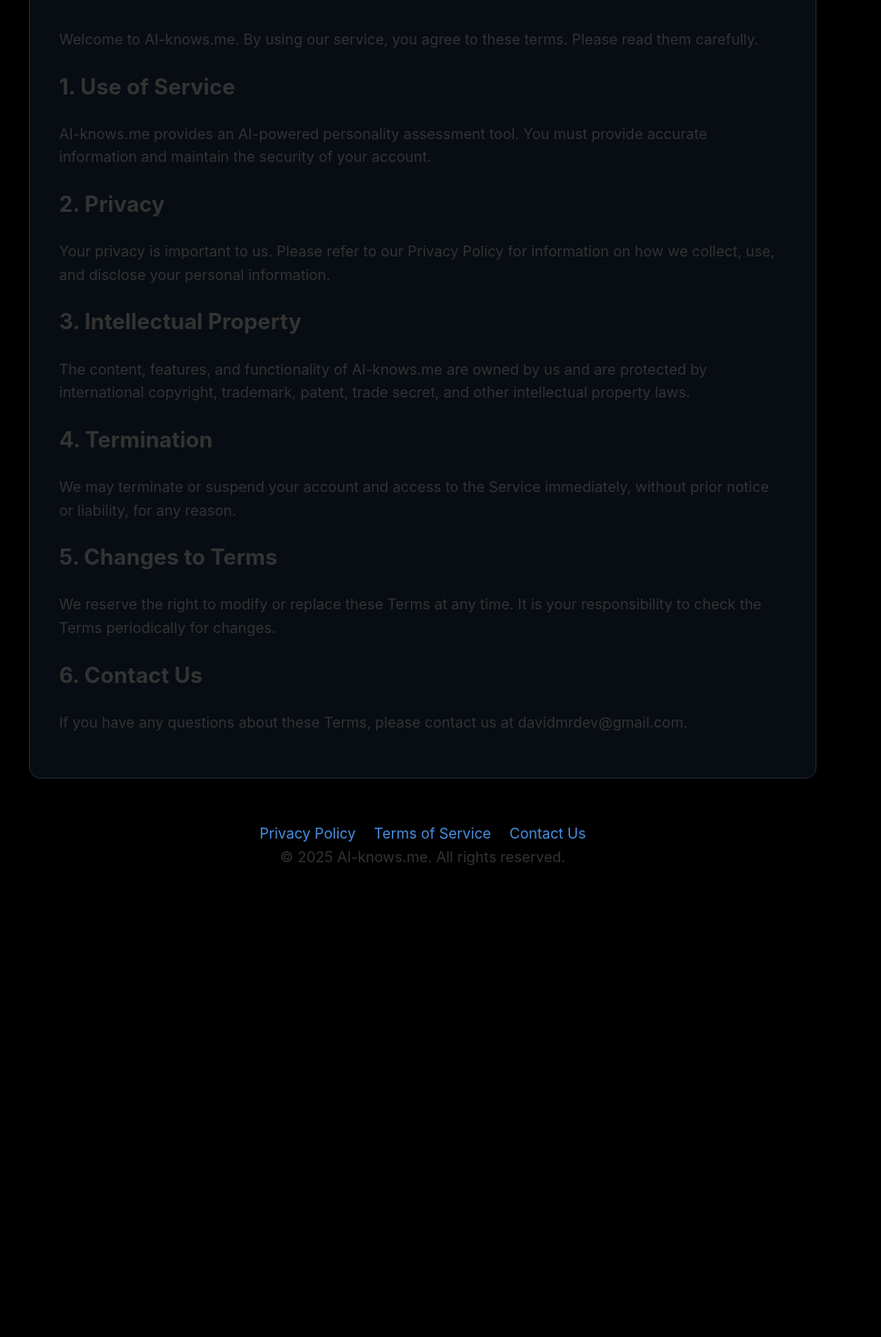
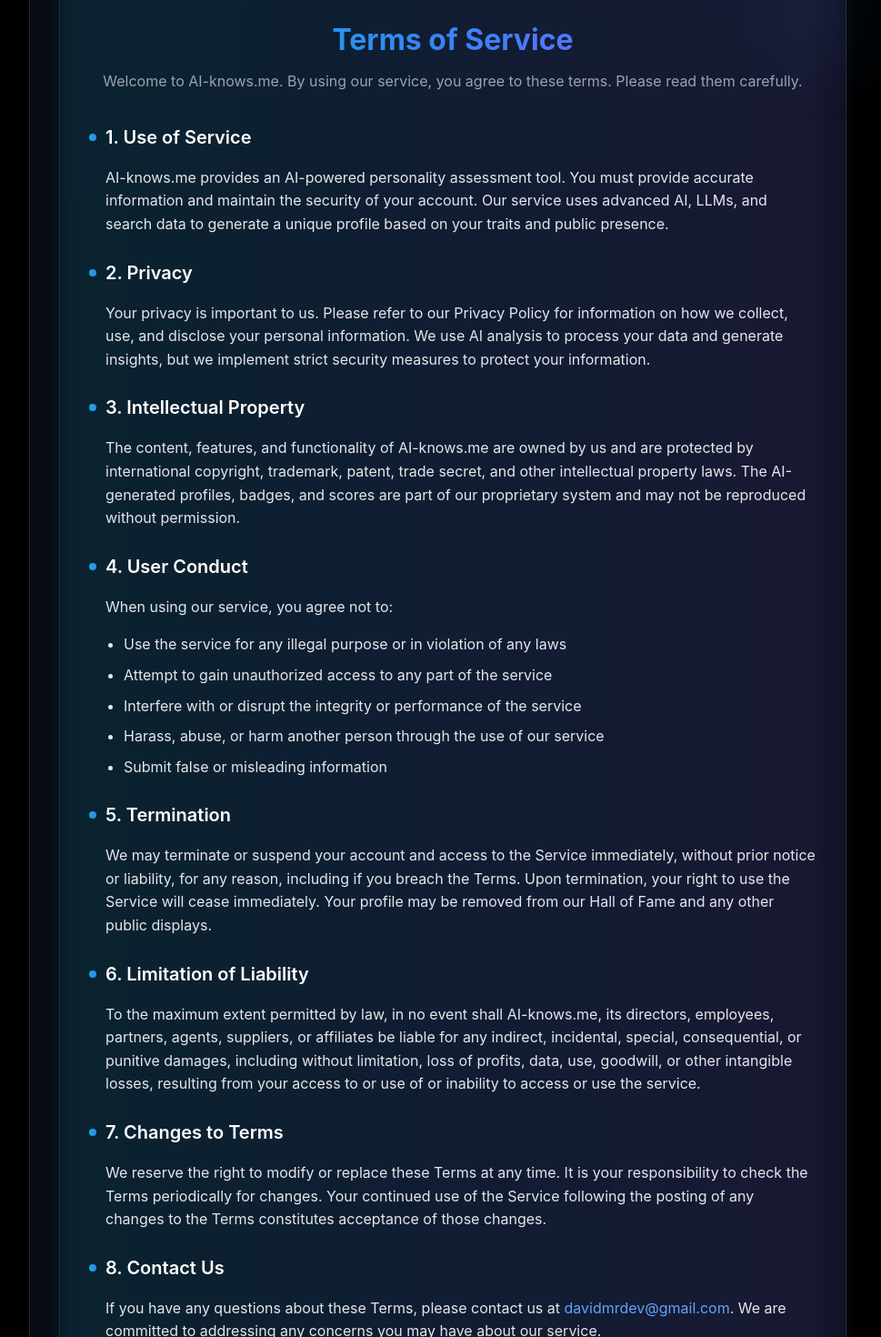
Before and after one commit to 321david123/AIknows, a Next.js app in the folder frontend/: page /terms in a window 1280 px wide. Shown: the part 180-1650 px from the top of the page at 91% size, without its empty margins (175-1144 px from the left). Before the commit the page ends 1172 px from the top, so only its background shows below. Built offline with nearby package versions, Linux system fonts and the light colour scheme.

Commit message:
ui corrections

```diff
--- a/frontend/app/contact/page.tsx
+++ b/frontend/app/contact/page.tsx
@@ -28,7 +28,8 @@ export default function Contact() {
         position: "relative",
         // opacity: 0,
         transform: "translateY(20px)",
-        transition: "opacity 0.5s ease, transform 0.5s ease"
+        transition: "opacity 0.5s ease, transform 0.5s ease",
+        marginBottom: "20%",
       }}
     >
       <ContactContent />
--- a/frontend/app/privacy/page.tsx
+++ b/frontend/app/privacy/page.tsx
@@ -1,5 +1,5 @@
 import PrivacyPolicy from "@/components/PrivacyContent"
-
+import Footer from "@/components/Footer"
 export default function Privacy() {
   return (
 <main
@@ -15,6 +15,8 @@ export default function Privacy() {
   }}
 >
   <PrivacyPolicy />
+      <Footer/>
     </main>
+
   )
 }
--- a/frontend/app/terms/page.tsx
+++ b/frontend/app/terms/page.tsx
@@ -25,7 +25,7 @@ export default function Terms() {
           padding: "2rem",
           borderRadius: "12px",
           backgroundColor: "rgba(17, 24, 39, 0.5)",
-          backdropFilter: "blur(10px)",
+          // backdropFilter: "blur(10px)",
           border: "1px solid #1f2937",
           position: "relative",
           // opacity: 0,
--- a/frontend/components/PrivacyContent.tsx
+++ b/frontend/components/PrivacyContent.tsx
@@ -24,9 +24,7 @@ export function PrivacyPolicy() {
           margin-bottom: 3rem;
           padding: 2rem;
           border-radius: 12px;
-          background-color: rgba(17, 24, 39, 0.5);
-          backdrop-filter: blur(10px);
-          border: 1px solid #1f2937;
+
           position: relative;
           opacity: 0;
           transform: translateY(20px);
--- a/frontend/components/TermsContent.tsx
+++ b/frontend/components/TermsContent.tsx
@@ -1,52 +1,344 @@
 "use client"
 
-import { motion } from "framer-motion"
+import { useState, useEffect } from "react"
 
-export default function TermsContent() {
+export function TermsOfService() {
+  const [isVisible, setIsVisible] = useState(false)
+
+  useEffect(() => {
+    // Delay the animation to ensure it happens after component mount
+    const timer = setTimeout(() => {
+      setIsVisible(true)
+    }, 1500)
+
+    return () => clearTimeout(timer)
+  }, [])
+
   return (
-    <motion.div
-      initial={{ opacity: 0, y: 20 }}
-      animate={{ opacity: 1, y: 0 }}
-      transition={{ duration: 0.5 }}
-      className="w-full max-w-4xl mx-auto"
-    >
-      <h1 className="text-4xl font-bold mb-8 text-center">Terms of Service</h1>
-      <div className="space-y-6 text-gray-700">
-        <p>Welcome to AI-knows.me. By using our service, you agree to these terms. Please read them carefully.</p>
+    <div className={`terms-container ${isVisible ? "visible" : ""}`}>
+      <style jsx>{`
+        .terms-container {
+          width: 100%;
+          max-width: 800px;
+          margin-top: 3rem;
+          margin-bottom: 3rem;
+          padding: 2rem;
+          border-radius: 12px;
+          background-color: rgba(17, 24, 39, 0.5);
+          backdrop-filter: blur(10px);
+          border: 1px solid #1f2937;
+          position: relative;
+          opacity: 0;
+          transform: translateY(20px);
+          transition: opacity 0.5s ease, transform 0.5s ease;
+        }
 
-        <h2 className="text-2xl font-semibold mt-6">1. Use of Service</h2>
+        .terms-container.visible {
+          opacity: 1;
+          transform: translateY(0);
+        }
+
+        .terms-container::before {
+          content: '';
+          position: absolute;
+          inset: -1px;
+          z-index: -1;
+          background: linear-gradient(to right, #06b6d4, #3b82f6, #8b5cf6);
+          border-radius: 13px;
+          opacity: 0.2;
+          filter: blur(8px);
+          animation: pulse 3s infinite alternate;
+        }
+
+        @keyframes pulse {
+          0% {
+            opacity: 0.1;
+          }
+          100% {
+            opacity: 0.3;
+          }
+        }
+
+        .terms-header {
+          text-align: center;
+          margin-bottom: 2rem;
+          position: relative;
+        }
+
+        .terms-title {
+          font-size: 2rem;
+          font-weight: 700;
+          margin: 0;
+          background: linear-gradient(to right, #06b6d4, #3b82f6, #8b5cf6);
+          -webkit-background-clip: text;
+          background-clip: text;
+          color: transparent;
+        }
+
+        .terms-subtitle {
+          font-size: 1rem;
+          color: #9ca3af;
+          margin-top: 0.5rem;
+        }
+
+        .terms-content {
+          color: #e5e7eb;
+          line-height: 1.6;
+        }
+
+        .terms-section {
+          margin-bottom: 1.5rem;
+          animation: fadeIn 0.5s ease forwards;
+          opacity: 0;
+        }
+
+        @keyframes fadeIn {
+          from {
+            opacity: 0;
+            transform: translateY(10px);
+          }
+          to {
+            opacity: 1;
+            transform: translateY(0);
+          }
+        }
+
+        .terms-section:nth-child(1) { animation-delay: 0.1s; }
+        .terms-section:nth-child(2) { animation-delay: 0.2s; }
+        .terms-section:nth-child(3) { animation-delay: 0.3s; }
+        .terms-section:nth-child(4) { animation-delay: 0.4s; }
+        .terms-section:nth-child(5) { animation-delay: 0.5s; }
+        .terms-section:nth-child(6) { animation-delay: 0.6s; }
+        .terms-section:nth-child(7) { animation-delay: 0.7s; }
+        .terms-section:nth-child(8) { animation-delay: 0.8s; }
+
+        .terms-section-title {
+          font-size: 1.25rem;
+          font-weight: 600;
+          margin-bottom: 0.75rem;
+          color: white;
+          display: flex;
+          align-items: center;
+        }
+
+        .terms-section-title::before {
+          content: '';
+          display: inline-block;
+          width: 8px;
+          height: 8px;
+          margin-right: 10px;
+          background: linear-gradient(to right, #06b6d4, #3b82f6);
+          border-radius: 50%;
+        }
+
+        .terms-section-content {
+          padding-left: 18px;
+        }
+
+        .terms-link {
+          color: #60a5fa;
+          text-decoration: none;
+          transition: color 0.2s ease;
+          position: relative;
+        }
+
+        .terms-link:hover {
+          color: #93c5fd;
+        }
+
+        .terms-link::after {
+          content: '';
+          position: absolute;
+          width: 100%;
+          height: 1px;
+          bottom: -2px;
+          left: 0;
+          background: linear-gradient(to right, #06b6d4, #3b82f6);
+          transform: scaleX(0);
+          transform-origin: bottom right;
+          transition: transform 0.3s ease;
+        }
+
+        .terms-link:hover::after {
+          transform: scaleX(1);
+          transform-origin: bottom left;
+        }
+
+        .terms-footer {
+          margin-top: 2rem;
+          padding-top: 1rem;
+          border-top: 1px solid #374151;
+          text-align: center;
+          font-size: 0.875rem;
+          color: #9ca3af;
+        }
+
+        .terms-date {
+          margin-top: 0.5rem;
+          font-style: italic;
+        }
+
+        /* Decorative elements */
+        .terms-decoration {
+          position: absolute;
+          width: 150px;
+          height: 150px;
+          border-radius: 50%;
+          background: linear-gradient(to right, #06b6d4, #3b82f6);
+          opacity: 0.05;
+          filter: blur(40px);
+          z-index: -1;
+        }
+
+        .terms-decoration-1 {
+          top: -50px;
+          right: -50px;
+        }
+
+        .terms-decoration-2 {
+          bottom: -50px;
+          left: -50px;
+          background: linear-gradient(to right, #8b5cf6, #d946ef);
+        }
+
+        @media (max-width: 640px) {
+          .terms-container {
+            padding: 1.5rem;
+          }
+
+          .terms-title {
+            font-size: 1.5rem;
+          }
+
+          .terms-section-title {
+            font-size: 1.1rem;
+          }
+        }
+      `}</style>
+
+      {/* Decorative elements */}
+      <div className="terms-decoration terms-decoration-1"></div>
+      <div className="terms-decoration terms-decoration-2"></div>
+
+      <div className="terms-header">
+        <h2 className="terms-title">Terms of Service</h2>
+        <p className="terms-subtitle">
+          Welcome to AI-knows.me. By using our service, you agree to these terms. Please read them carefully.
+        </p>
+      </div>
+
+      <div className="terms-content">
+        <div className="terms-section">
+          <h3 className="terms-section-title">1. Use of Service</h3>
+          <div className="terms-section-content">
             <p>
               AI-knows.me provides an AI-powered personality assessment tool. You must provide accurate information and
-          maintain the security of your account.
+              maintain the security of your account. Our service uses advanced AI, LLMs, and search data to generate a
+              unique profile based on your traits and public presence.
             </p>
+          </div>
+        </div>
 
-        <h2 className="text-2xl font-semibold mt-6">2. Privacy</h2>
+        <div className="terms-section">
+          <h3 className="terms-section-title">2. Privacy</h3>
+          <div className="terms-section-content">
             <p>
-          Your privacy is important to us. Please refer to our Privacy Policy for information on how we collect, use,
-          and disclose your personal information.
+              Your privacy is important to us. Please refer to our Privacy Policy for information on how we collect,
+              use, and disclose your personal information. We use AI analysis to process your data and generate
+              insights, but we implement strict security measures to protect your information.
             </p>
+          </div>
+        </div>
 
-        <h2 className="text-2xl font-semibold mt-6">3. Intellectual Property</h2>
+        <div className="terms-section">
+          <h3 className="terms-section-title">3. Intellectual Property</h3>
+          <div className="terms-section-content">
             <p>
               The content, features, and functionality of AI-knows.me are owned by us and are protected by international
-          copyright, trademark, patent, trade secret, and other intellectual property laws.
+              copyright, trademark, patent, trade secret, and other intellectual property laws. The AI-generated
+              profiles, badges, and scores are part of our proprietary system and may not be reproduced without
+              permission.
             </p>
+          </div>
+        </div>
 
-        <h2 className="text-2xl font-semibold mt-6">4. Termination</h2>
+        <div className="terms-section">
+          <h3 className="terms-section-title">4. User Conduct</h3>
+          <div className="terms-section-content">
+            <p>When using our service, you agree not to:</p>
+            <ul style={{ paddingLeft: "20px", marginTop: "10px" }}>
+              <li style={{ marginBottom: "8px" }}>
+                Use the service for any illegal purpose or in violation of any laws
+              </li>
+              <li style={{ marginBottom: "8px" }}>Attempt to gain unauthorized access to any part of the service</li>
+              <li style={{ marginBottom: "8px" }}>
+                Interfere with or disrupt the integrity or performance of the service
+              </li>
+              <li style={{ marginBottom: "8px" }}>
+                Harass, abuse, or harm another person through the use of our service
+              </li>
+              <li style={{ marginBottom: "8px" }}>Submit false or misleading information</li>
+            </ul>
+          </div>
+        </div>
+
+        <div className="terms-section">
+          <h3 className="terms-section-title">5. Termination</h3>
+          <div className="terms-section-content">
             <p>
               We may terminate or suspend your account and access to the Service immediately, without prior notice or
-          liability, for any reason.
+              liability, for any reason, including if you breach the Terms. Upon termination, your right to use the
+              Service will cease immediately. Your profile may be removed from our Hall of Fame and any other public
+              displays.
             </p>
+          </div>
+        </div>
 
-        <h2 className="text-2xl font-semibold mt-6">5. Changes to Terms</h2>
+        <div className="terms-section">
+          <h3 className="terms-section-title">6. Limitation of Liability</h3>
+          <div className="terms-section-content">
+            <p>
+              To the maximum extent permitted by law, in no event shall AI-knows.me, its directors, employees, partners,
+              agents, suppliers, or affiliates be liable for any indirect, incidental, special, consequential, or
+              punitive damages, including without limitation, loss of profits, data, use, goodwill, or other intangible
+              losses, resulting from your access to or use of or inability to access or use the service.
+            </p>
+          </div>
+        </div>
+
+        <div className="terms-section">
+          <h3 className="terms-section-title">7. Changes to Terms</h3>
+          <div className="terms-section-content">
             <p>
               We reserve the right to modify or replace these Terms at any time. It is your responsibility to check the
-          Terms periodically for changes.
+              Terms periodically for changes. Your continued use of the Service following the posting of any changes to
+              the Terms constitutes acceptance of those changes.
             </p>
+          </div>
+        </div>
 
-        <h2 className="text-2xl font-semibold mt-6">6. Contact Us</h2>
-        <p>If you have any questions about these Terms, please contact us at davidmrdev@gmail.com.</p>
+        <div className="terms-section">
+          <h3 className="terms-section-title">8. Contact Us</h3>
+          <div className="terms-section-content">
+            <p>
+              If you have any questions about these Terms, please contact us at{" "}
+              <a href="mailto:davidmrdev@gmail.com" className="terms-link">
+                davidmrdev@gmail.com
+              </a>
+              . We are committed to addressing any concerns you may have about our service.
+            </p>
           </div>
-    </motion.div>
+        </div>
+      </div>
+
+      <div className="terms-footer">
+        <p>
+          By using AI-knows.me, you acknowledge that you have read and understood these Terms of Service and agree to be
+          bound by them.
+        </p>
+        <p className="terms-date">Last updated: May 20, 2025</p>
+      </div>
+    </div>
   )
 }
+export default TermsOfService
```
Lines whose indentation alone changed are shown as unchanged.
